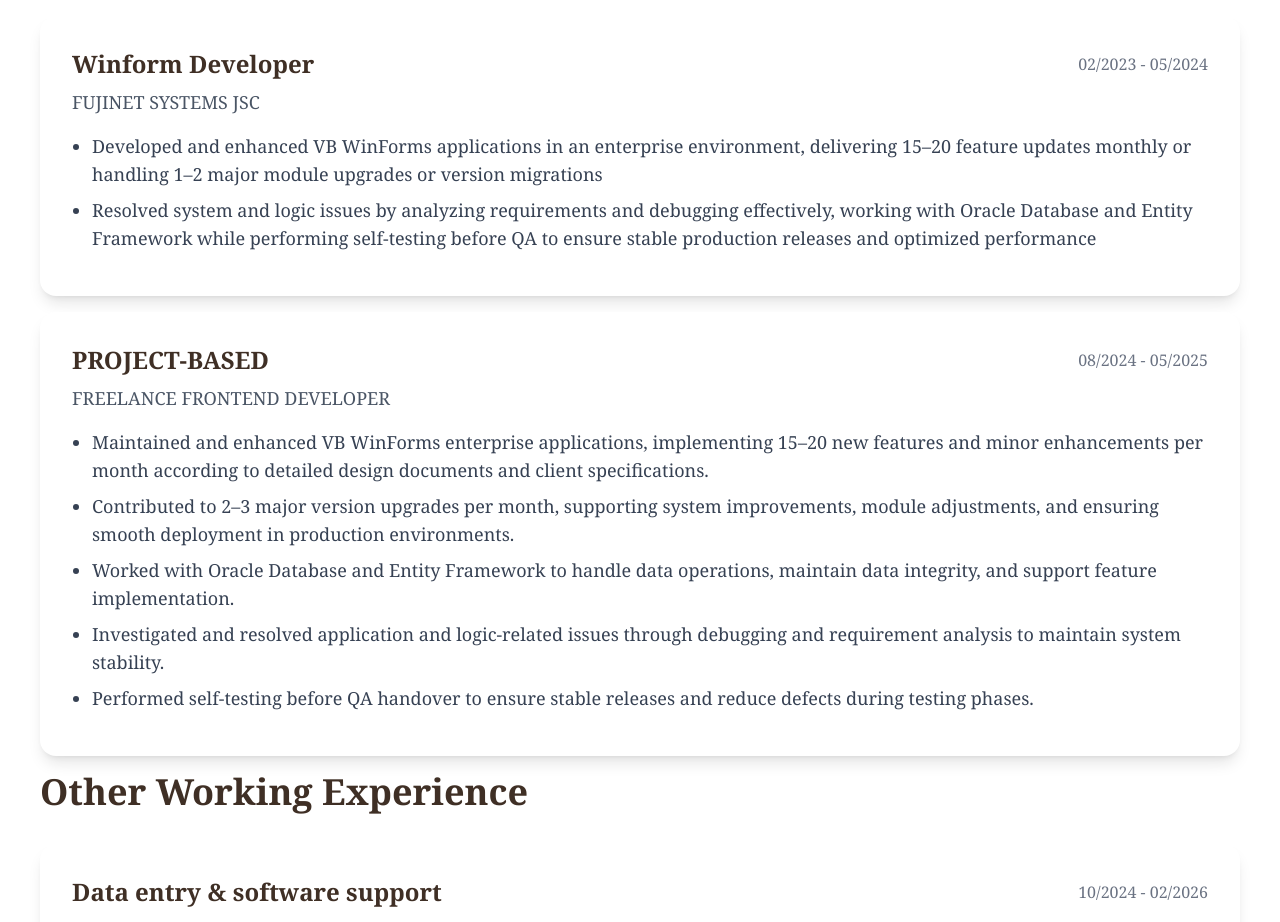
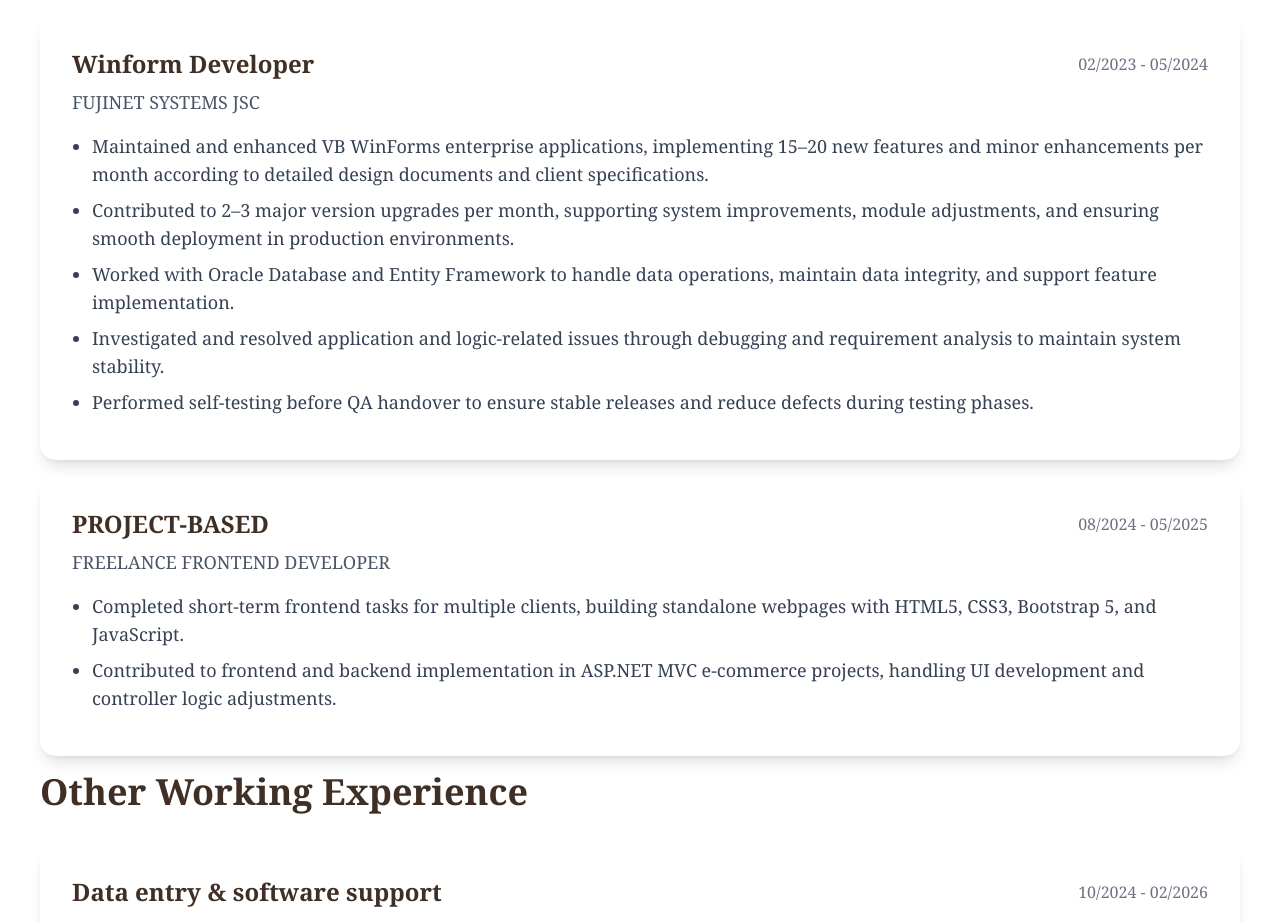
Before and after one commit to lylian01/portfolio, a React (Vite) app: page / in a window 1280 px wide. Shown: the part 1725-2647 px from the top of the page. Built offline with nearby package versions, Linux system fonts and the light colour scheme.

Commit message:
edit Experience

```diff
--- a/src/components/experience.jsx
+++ b/src/components/experience.jsx
@@ -21,11 +21,11 @@ export default function Experinece (){
             </p>
 
             <ul className="list-disc pl-5 space-y-2 text-gray-700 text-lg mb-3">
-                <li>Developed and enhanced VB WinForms applications in an enterprise environment, delivering 15–20 feature
-                    updates monthly or handling 1–2 major module upgrades or version migrations</li>
-                <li>Resolved system and logic issues by analyzing requirements and debugging effectively, working with Oracle
-                    Database and Entity Framework while performing self-testing before QA to ensure stable production releases
-                    and optimized performance</li>
+                <li>Maintained and enhanced VB WinForms enterprise applications, implementing 15–20 new features and minor enhancements per month according to detailed design documents and client specifications.</li>
+                <li>Contributed to 2–3 major version upgrades per month, supporting system improvements, module adjustments, and ensuring smooth deployment in production environments.</li>
+                <li>Worked with Oracle Database and Entity Framework to handle data operations, maintain data integrity, and support feature implementation.</li>
+                <li>Investigated and resolved application and logic-related issues through debugging and requirement analysis to maintain system stability.</li>
+                <li>Performed self-testing before QA handover to ensure stable releases and reduce defects during testing phases.</li>
             </ul>
         </div>
     </div>
@@ -48,11 +48,10 @@ export default function Experinece (){
             </p>
 
             <ul className="list-disc pl-5 space-y-2 text-gray-700 text-lg mb-3">
-                <li>Maintained and enhanced VB WinForms enterprise applications, implementing 15–20 new features and minor enhancements per month according to detailed design documents and client specifications.</li>
-                <li>Contributed to 2–3 major version upgrades per month, supporting system improvements, module adjustments, and ensuring smooth deployment in production environments.</li>
-                <li>Worked with Oracle Database and Entity Framework to handle data operations, maintain data integrity, and support feature implementation.</li>
-                <li>Investigated and resolved application and logic-related issues through debugging and requirement analysis to maintain system stability.</li>
-                <li>Performed self-testing before QA handover to ensure stable releases and reduce defects during testing phases.</li>
+                <li>Completed short-term frontend tasks for multiple clients, building standalone webpages with HTML5, CSS3,
+                    Bootstrap 5, and JavaScript.</li>
+                <li>Contributed to frontend and backend implementation in ASP.NET MVC e-commerce projects, handling UI
+                    development and controller logic adjustments.</li>
             </ul>
         </div>
     </div>
```
